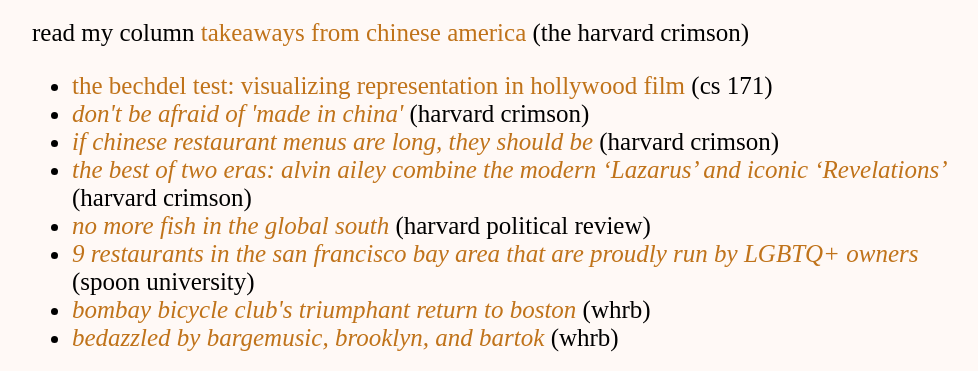
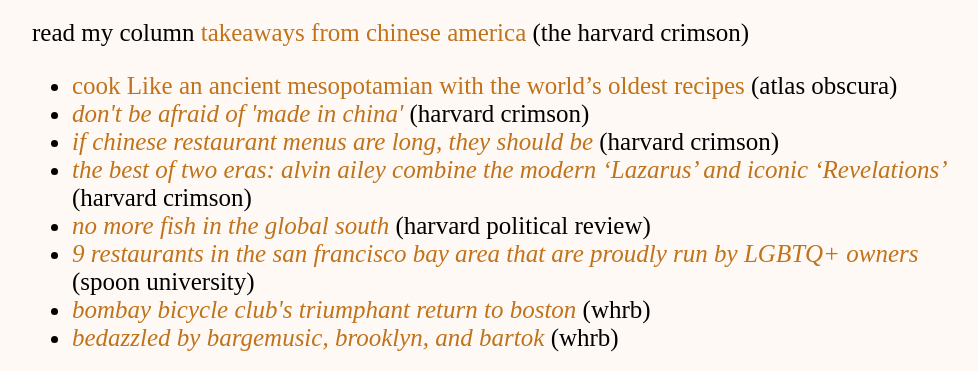
Before and after one commit to juleseng/juleseng.github.io, a plain HTML site: page writing.html in a window 1280 px wide. Shown: the part 166-537 px from the top of the page, without its empty margins (134-1112 px from the left). Drawn offline with Linux system fonts and the light colour scheme.

Commit message:
add link

```diff
--- a/writing.html
+++ b/writing.html
@@ -22,7 +22,7 @@
         read my column <a href="https://www.thecrimson.com/column/takeaways-from-chinese-america/" target="_blank">takeaways from chinese america</a> (the harvard crimson)
 
         <ul>
-            <a href="https://squaaa.github.io/TheBechdelTest/" target="_blank"><li>the bechdel test: visualizing representation in hollywood film</a> (cs 171)</li>
+            <a href="https://www.atlasobscura.com/articles/mesopotamian-recipes" target="_blank"><li>cook Like an ancient mesopotamian with the world’s oldest recipes</a> (atlas obscura)</li>
             <a href="https://www.thecrimson.com/column/takeaways-from-chinese-america/article/2019/3/26/made-in-china-food/" target= "_blank"><li><i>don't be afraid of 'made in china'</i></a> (harvard crimson)</li>
             <a href="https://www.thecrimson.com/column/takeaways-from-chinese-america/article/2019/2/22/if-chinese-restaurant-menus-are-long-they-should-be/" target= "_blank"><li><i>if chinese restaurant menus are long, they should be</i></a> (harvard crimson)</li>
             <a href="https://www.thecrimson.com/article/2019/6/8/alvin-ailey-lazarus-revelations/" target= "_blank"><li><i>the best of two eras: alvin ailey combine the modern ‘Lazarus’ and iconic ‘Revelations’</i></a> (harvard crimson)</li>
```
